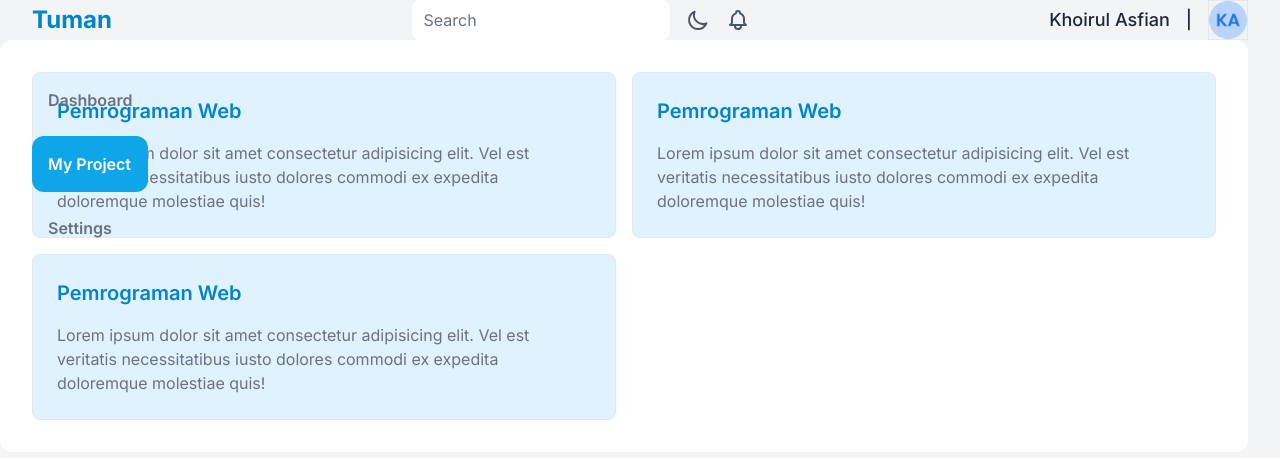
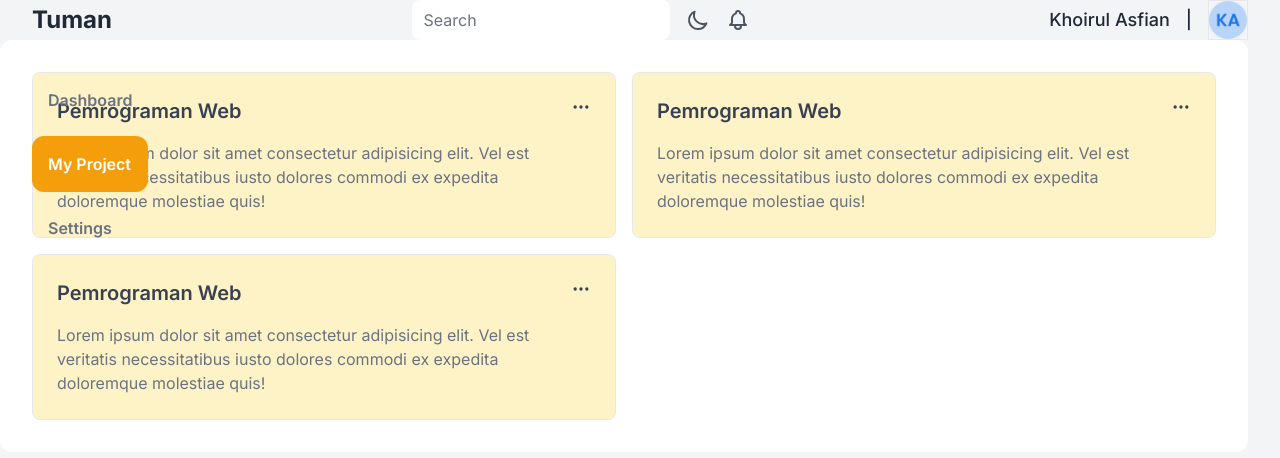
Before and after one commit to asfian99/tuman-client, a Next.js app: page /my-project in a window 1280 px wide. Shown: the top 458 px of the page. Built offline with nearby package versions, Linux system fonts and the light colour scheme.

Commit message:
change & extend primary color

```diff
--- a/components/Project/Project.tsx
+++ b/components/Project/Project.tsx
@@ -1,21 +1,25 @@
 import React from "react";
 import Link from "next/link";
 import { motion } from "framer-motion";
+import { DotsHorizontalIcon } from "@heroicons/react/outline";
 
 function Project() {
   return (
+    <motion.figure className="flex flex-col w-full p-6 space-y-4 transition duration-100 ease-in border rounded-lg bg-primary100 hover:shadow-md">
+      <div className="flex justify-between">
         <Link href={"/my-project/pemrograman-web"}>
-      <motion.figure className="flex flex-col w-full p-6 space-y-4 transition duration-150 ease-in border rounded-lg cursor-pointer bg-primaryL hover:shadow-md">
-        <h1 className="text-xl font-semibold cursor-pointer text-primaryD">
+          <h1 className="text-xl font-semibold text-gray-700 transition duration-100 ease-in cursor-pointer hover:text-primary600">
             Pemrograman Web
           </h1>
+        </Link>
+        <DotsHorizontalIcon className="w-5 h-5 text-gray-700 cursor-pointer" />
+      </div>
       <p className="text-gray-500">
         Lorem ipsum dolor sit amet consectetur adipisicing elit. Vel est
         veritatis necessitatibus iusto dolores commodi ex expedita doloremque
         molestiae quis!
       </p>
     </motion.figure>
-    </Link>
   );
 }
 
--- a/package.json
+++ b/package.json
@@ -16,6 +16,7 @@
     "formik": "^2.2.6",
     "framer-motion": "^4.1.0",
     "next": "10.1.2",
+    "nookies": "^2.5.2",
     "nprogress": "^0.2.0",
     "react": "17.0.2",
     "react-dom": "17.0.2",
--- a/pages/login.tsx
+++ b/pages/login.tsx
@@ -3,6 +3,7 @@ import { useMutation } from "react-query";
 import axios from "axios";
 import { useFormik } from "formik";
 import * as Yup from "yup";
+import clsx from "clsx";
 
 interface LoginProps {
   email?: string;
@@ -43,7 +44,7 @@ function Login() {
         <p className="text-5xl">image</p>
       </div>
       <div className="flex flex-col items-center w-1/2">
-        <h1 className="mb-2 text-2xl font-bold text-primaryD">Tuman</h1>
+        <h1 className="mb-2 text-2xl font-bold text-primary600">Tuman</h1>
         <p className="mb-12 text-lg font-semibold text-gray-600">
           Login to your Tuman account
         </p>
@@ -80,9 +81,14 @@ function Login() {
           </div>
           <button
             type="submit"
-            className="w-full py-3 text-lg font-semibold text-white rounded-lg bg-primary hover:bg-primaryD"
+            className={clsx(
+              "w-full py-3 text-lg font-semibold text-white rounded-lg ",
+              mutation.isLoading
+                ? "bg-primary400"
+                : "bg-primary hover:bg-primary600"
+            )}
           >
-            Log In
+            {mutation.isLoading ? "Loading..." : "Log In"}
           </button>
         </form>
       </div>
--- a/styles/globals.css
+++ b/styles/globals.css
@@ -1,7 +1,10 @@
 :root {
-  --color-primary: #0ea5e9;
-  --color-primary-ligther: #e0f2fe;
-  --color-primary-darker: #0284c7;
+  --color-primary: #f59e0b;
+  --color-primary-100: #fef3c7;
+  --color-primary-200: #fde68a;
+  --color-primary-300: #fcd34d;
+  --color-primary-400: #fbbf24;
+  --color-primary-600: #d97706;
   --color-secondary: #f59e0b;
   --color-secondary-ligther: #fbbf24;
 }
--- a/tailwind.config.js
+++ b/tailwind.config.js
@@ -8,8 +8,11 @@ module.exports = {
       },
       colors: {
         primary: "var(--color-primary)",
-        primaryD: "var(--color-primary-darker)",
-        primaryL: "var(--color-primary-ligther)",
+        primary100: "var(--color-primary-100)",
+        primary200: "var(--color-primary-200)",
+        primary300: "var(--color-primary-300)",
+        primary400: "var(--color-primary-400)",
+        primary600: "var(--color-primary-600)",
         secondary: "var(--color-secondary)",
         secondaryL: "var(--color-secondary-ligther)",
       },
```
Also changed, not shown: 1 other file (tests, documents, lock files or other folders). Lines whose indentation alone changed are shown as unchanged.
